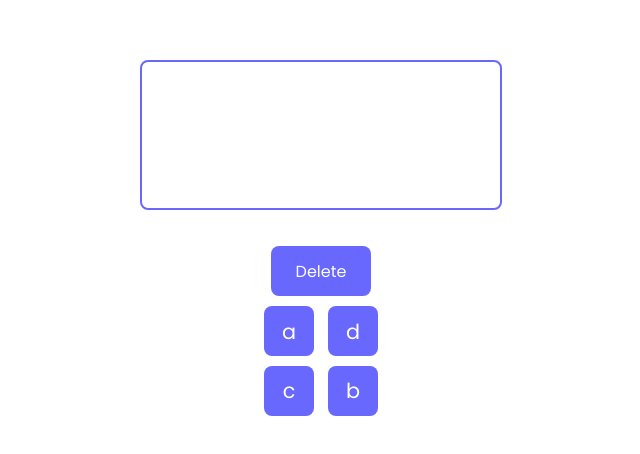
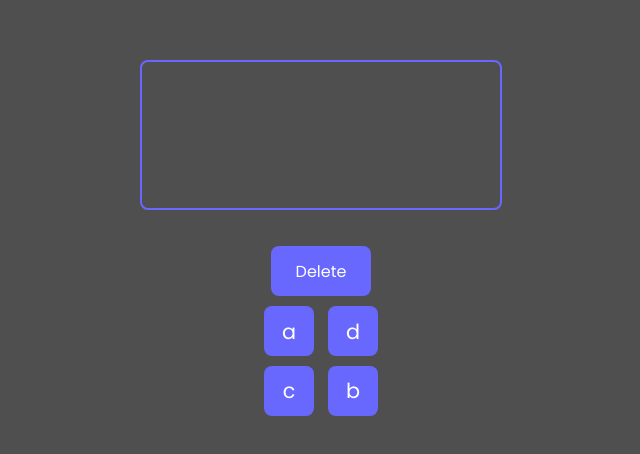
Before and after one commit to aajivak/ke, a plain HTML site: page index.html in a window 1280 px wide. Shown: the part 160-614 px from the top of the page, without its empty margins (319-959 px from the left). Drawn offline with Linux system fonts and the light colour scheme.

Commit message:
Update style.css

```diff
--- a/style.css
+++ b/style.css
@@ -4,6 +4,7 @@
     padding: 0;
     box-sizing: border-box;
     font-family: 'Poppins', sans-serif;
+    background-color: #4f4f4f;
 }
 body {
     display: grid;
```
